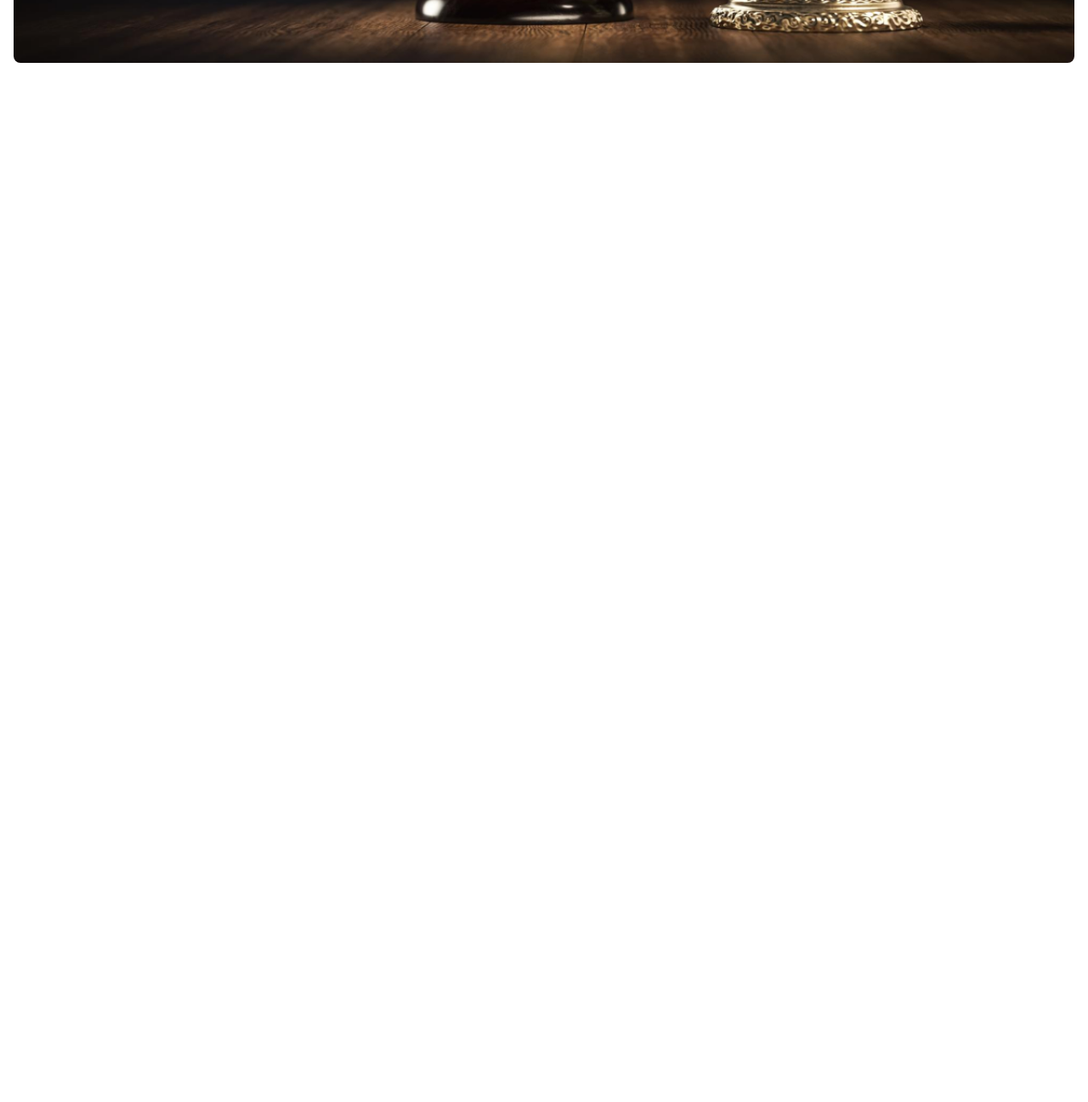
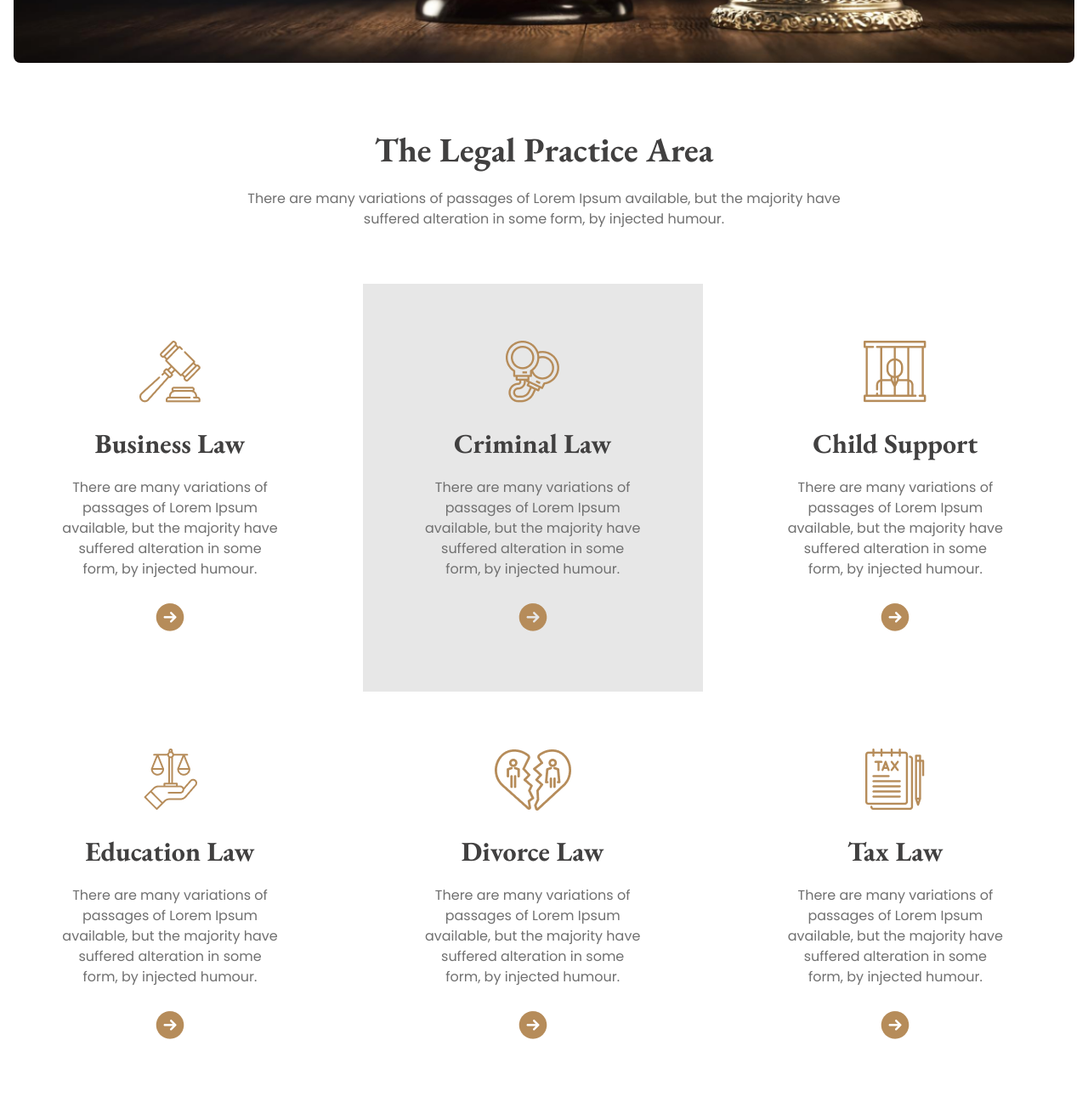
Before and after one commit to Mahamudur10/project-with-tailwind-css, a plain HTML site: page index.html in a window 1280 px wide. Shown: the part 558-1855 px from the top of the page at 85% size. Before the commit the page ends 800 px from the top, so only its background shows below. Drawn offline with nearby package versions, Linux system fonts and the light colour scheme.

Commit message:
added legal practice area

```diff
--- a/index.html
+++ b/index.html
@@ -44,7 +44,7 @@
                         majority have suffered
                         alteration in some form, by injected humour.</p>
                     <div class="flex gap-4 justify-center">
-                        <input class="w-[500px] bg-[#FFFFFF] text-[#A0A0A0] rounded-lg" type="text"
+                        <input  class="w-[500px] bg-[#FFFFFF] text-[#A0A0A0] rounded-lg pl-3" type="text"
                             placeholder="Search your services">
                         <Button
                             class="bg-[#B68C5A] px-7 py-4 text-[#FFFFFF] text-[20px] font-semibold rounded-lg">Search</Button>
@@ -54,8 +54,66 @@
             </div>
         </div>
     </header>
-    <main>
-
+    <main class="max-w-7xl mx-auto">
+        <!-- Legal practice area -->
+        <div class="mb-[100px]">
+            <div class="w-[714px] mx-auto text-center">
+                <h1 class="font-['EB_Garamond'] text-[40px] text-[#414040] font-bold mb-4">The Legal Practice Area</h1>
+                <p class="text-[16px] text-[#707070] ">There are many variations of passages of Lorem Ipsum available,
+                    but the majority have suffered alteration in some form, by injected humour.</p>
+            </div>
+            <!-- card -->
+            <div class="mt-16 grid grid-cols-3">
+                <div class="w-[400px] h-[480px] px-[72px] flex flex-col justify-center items-center text-center">
+                    <img class="mb-6" src="images/business.png" alt="">
+                    <h3 class="text-[32px] font-bold font-['EB_Garamond'] mb-4 text-[#414040]">Business Law</h3>
+                    <p class="mb-6 text-[#707070]">There are many variations of passages of Lorem Ipsum available, but the majority
+                        have
+                        suffered alteration in some form, by injected humour.</p>
+                    <img src="images/Frame.png" alt="">
+                </div>
+                <div class="w-[400px] h-[480px] px-[72px] flex flex-col justify-center items-center text-center bg-[#E7E7E7]">
+                    <img class="mb-6" src="images/criminal.png" alt="">
+                    <h3 class="text-[32px] font-bold font-['EB_Garamond'] mb-4 text-[#414040]">Criminal Law</h3>
+                    <p class="mb-6 text-[#707070]">There are many variations of passages of Lorem Ipsum available, but the majority
+                        have
+                        suffered alteration in some form, by injected humour.</p>
+                    <img src="images/Frame.png" alt="">
+                </div>
+                <div class="w-[400px] h-[480px] px-[72px] flex flex-col justify-center items-center text-center">
+                    <img class="mb-6" src="images/child.png" alt="">
+                    <h3 class="text-[32px] font-bold font-['EB_Garamond'] mb-4 text-[#414040]">Child Support</h3>
+                    <p class="mb-6 text-[#707070]">There are many variations of passages of Lorem Ipsum available, but the majority
+                        have
+                        suffered alteration in some form, by injected humour.</p>
+                    <img src="images/Frame.png" alt="">
+                </div>
+                <div class="w-[400px] h-[480px] px-[72px] flex flex-col justify-center items-center text-center">
+                    <img class="mb-6" src="images/education.png" alt="">
+                    <h3 class="text-[32px] font-bold font-['EB_Garamond'] mb-4 text-[#414040]">Education Law</h3>
+                    <p class="mb-6 text-[#707070]">There are many variations of passages of Lorem Ipsum available, but the majority
+                        have
+                        suffered alteration in some form, by injected humour.</p>
+                    <img src="images/Frame.png" alt="">
+                </div>
+                <div class="w-[400px] h-[480px] px-[72px] flex flex-col justify-center items-center text-center">
+                    <img class="mb-6" src="images/divorce.png" alt="">
+                    <h3 class="text-[32px] font-bold font-['EB_Garamond'] mb-4 text-[#414040]">Divorce Law</h3>
+                    <p class="mb-6 text-[#707070]">There are many variations of passages of Lorem Ipsum available, but the majority
+                        have
+                        suffered alteration in some form, by injected humour.</p>
+                    <img src="images/Frame.png" alt="">
+                </div>
+                <div class="w-[400px] h-[480px] px-[72px] flex flex-col justify-center items-center text-center">
+                    <img class="mb-6" src="images/tax.png" alt="">
+                    <h3 class="text-[32px] font-bold font-['EB_Garamond'] mb-4 text-[#414040]">Tax Law</h3>
+                    <p class="mb-6 text-[#707070]">There are many variations of passages of Lorem Ipsum available, but the majority
+                        have
+                        suffered alteration in some form, by injected humour.</p>
+                    <img src="images/Frame.png" alt="">
+                </div>
+            </div>
+        </div>
     </main>
 </body>
 
```
